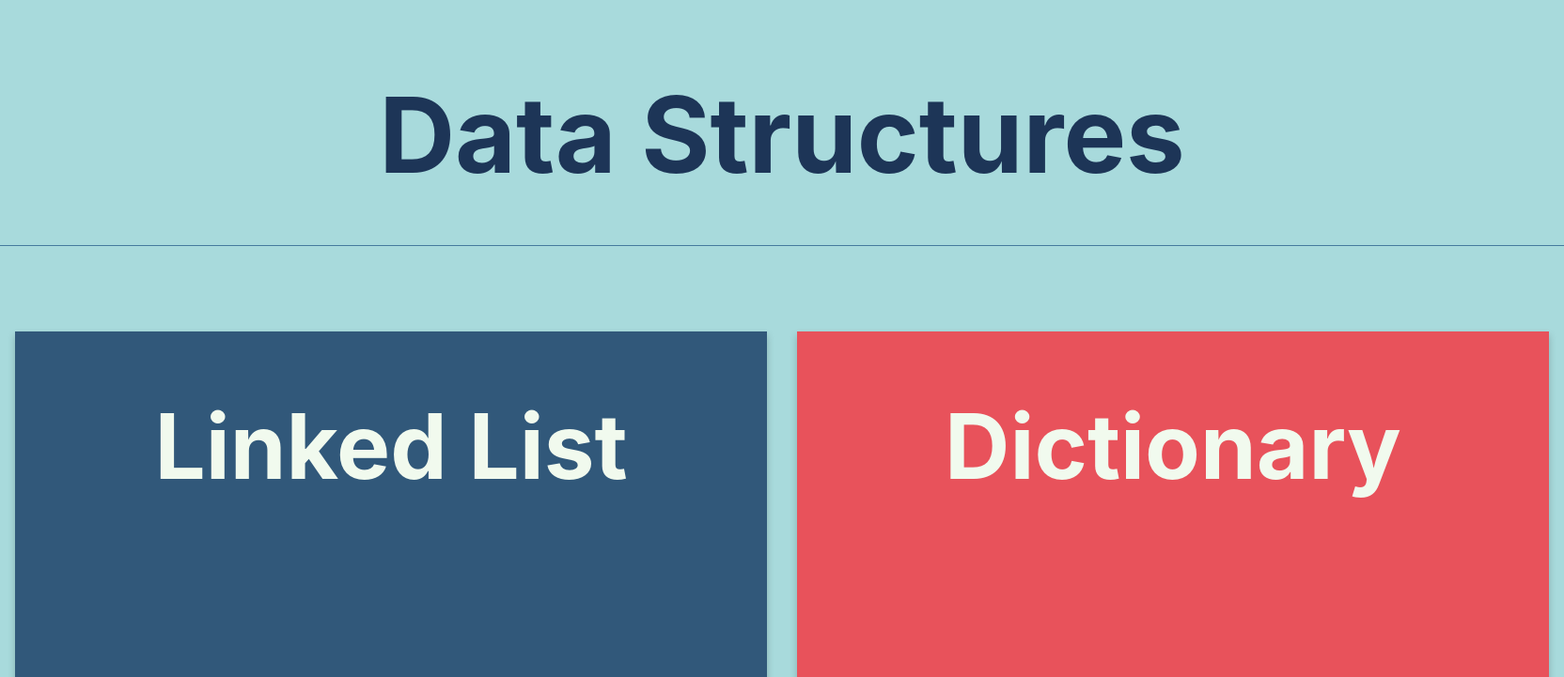
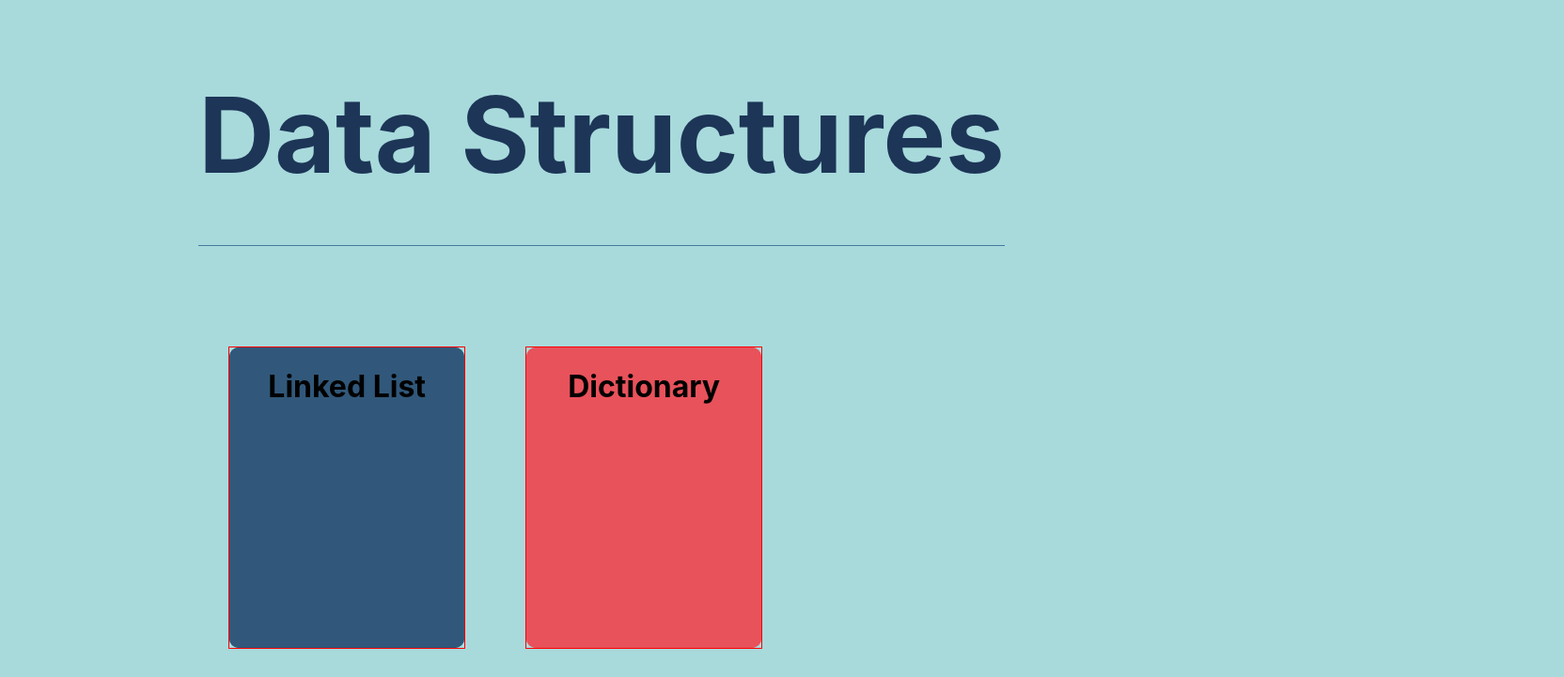
Before and after one commit to michael-mcmasters/Notecards, a React (Create React App) app: page / in a window 1280 px wide. Shown: the top 721 px of the page at 94% size, 1664 px wide, since content can reach past the window. Built offline with nearby package versions, Linux system fonts and the light colour scheme.

Commit message:
Found a new way to create flip cards with CSS

```diff
--- a/src/components/css/Card.css
+++ b/src/components/css/Card.css
@@ -1,27 +1,4 @@
-/* .card {
-  background-color: #3db10a;
-  border-radius: 10px;
-  color: white;
-  width: 20em;
-  min-height: 10rem;
-  padding: 1rem;
-  font-size: 1em;
-}
-
-.card:hover {
-  animation: card-flip infinite 0.8s ease-in;
-}
-
-@keyframes card-flip {
-  from {
-    transform: rotateX(0deg);
-  }
-  to {
-    transform: rotateX(90deg);
-  }
-} */
-
-.flip-card {
+/* .flip-card {
   background-color: transparent;
   width: 800px;
   height: 550px;
@@ -62,4 +39,84 @@
   color: #f1faee;
   transform: rotateY(180deg);
   font-size: 1.7rem;
+} */
+
+/* THE MAINCONTAINER HOLDS EVERYTHING */
+.maincontainer {
+  /* position: absolute; */
+  width: 250px;
+  height: 320px;
+  background: none;
+  top: 50%;
+  left: 50%;
+  border: 1px solid red;
+  margin: 2rem;
+  /* transform: translate(-50%, -50%); */
 }
+
+/* THE CARD HOLDS THE FRONT AND BACK FACES */
+.thecard {
+  /* position: relative; */
+  /* top: 0; */
+  /* left: 0; */
+  width: 100%;
+  height: 100%;
+  border-radius: 10px;
+  transform-style: preserve-3d;
+  transition: all 0.8s ease;
+}
+
+/* THE PSUEDO CLASS CONTROLS THE FLIP ON MOUSEOVER AND MOUSEOUT */
+.thecard:hover {
+  transform: rotateY(180deg);
+}
+
+/* THE FRONT FACE OF THE CARD, WHICH SHOWS BY DEFAULT */
+.thefront {
+  /* position: absolute; */
+  top: 0;
+  left: 0;
+  width: 100%;
+  height: 100%;
+  border-radius: 10px;
+  backface-visibility: hidden;
+  -webkit-backface-visibility: hidden;
+  overflow: hidden;
+  background: #ffc728;
+  color: #000;
+}
+
+/* THE BACK FACE OF THE CARD, WHICH SHOWS ON MOUSEOVER */
+.theback {
+  position: absolute;
+  top: 0;
+  left: 0;
+  width: 100%;
+  height: 100%;
+  border-radius: 10px;
+  backface-visibility: hidden;
+  overflow: hidden;
+  background: #fafafa;
+  color: #333;
+  text-align: center;
+  transform: rotateY(180deg);
+}
+
+/*This block (starts here) is merely styling for the flip card, and is NOT an essential part of the flip code */
+/* .thefront h1,
+.theback h1 {
+  font-family: "zilla slab", sans-serif;
+  padding: 30px;
+  font-weight: bold;
+  font-size: 24px;
+  text-align: center;
+}
+
+.thefront p,
+.theback p {
+  font-family: "zilla slab", sans-serif;
+  padding: 30px;
+  font-weight: normal;
+  font-size: 12px;
+  text-align: center;
+} */
--- a/src/components/js/Card.js
+++ b/src/components/js/Card.js
@@ -26,14 +26,23 @@ export default function Card(props) {
 
   return (
     <div>
-      <div className="flip-card" onClick={() => flipCard()}>
-        <div className="flip-card-inner" style={{ backgroundColor: props.backgroundColor }}>
-          <div className="flip-card-front" style={{ backgroundColor: props.backgroundColor }}>
+
+      <div className="maincontainer" onClick={() => flipCard()}>
+        <div className="thecard" style={{ backgroundColor: props.backgroundColor }}>
+          <div className="thefront" style={{ backgroundColor: props.backgroundColor }}>
             <h1>{props.frontText}</h1>
           </div>
-          <div className="flip-card-back" style={{ backgroundColor: props.backgroundColor }}>
+          <div className="theback" style={{ backgroundColor: props.backgroundColor }}>
             <p>{props.backText}</p>
           </div>
+        </div>
+      </div>
+
+      <div class="maincontainer">
+        <div class="thecard">
+          <div class="thefront"><h1>Front of Card</h1><p>This is the front of the card. It contains important information. Please see overleaf for more details.</p></div>
+          <div class="theback"><h1>Back of Card</h1><p>{props.backText}</p>
+            <button>Submit</button></div>
         </div>
       </div>
     </div>
```
